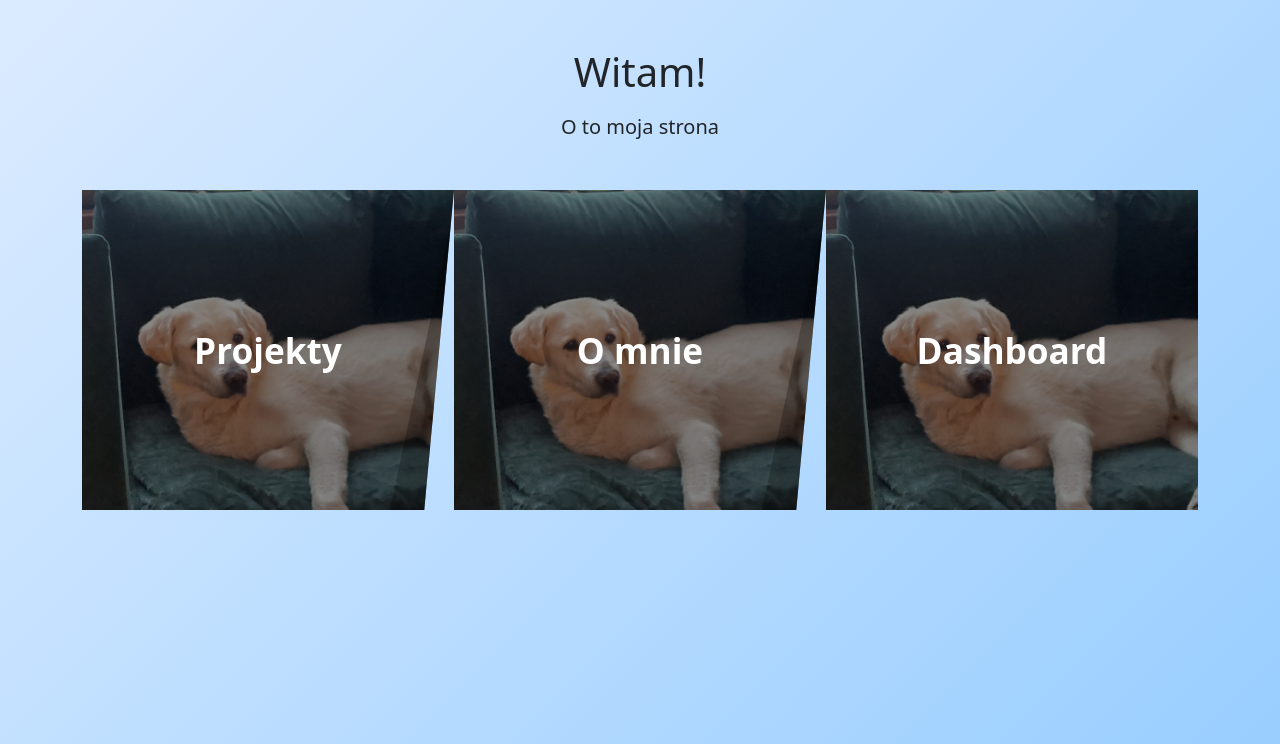
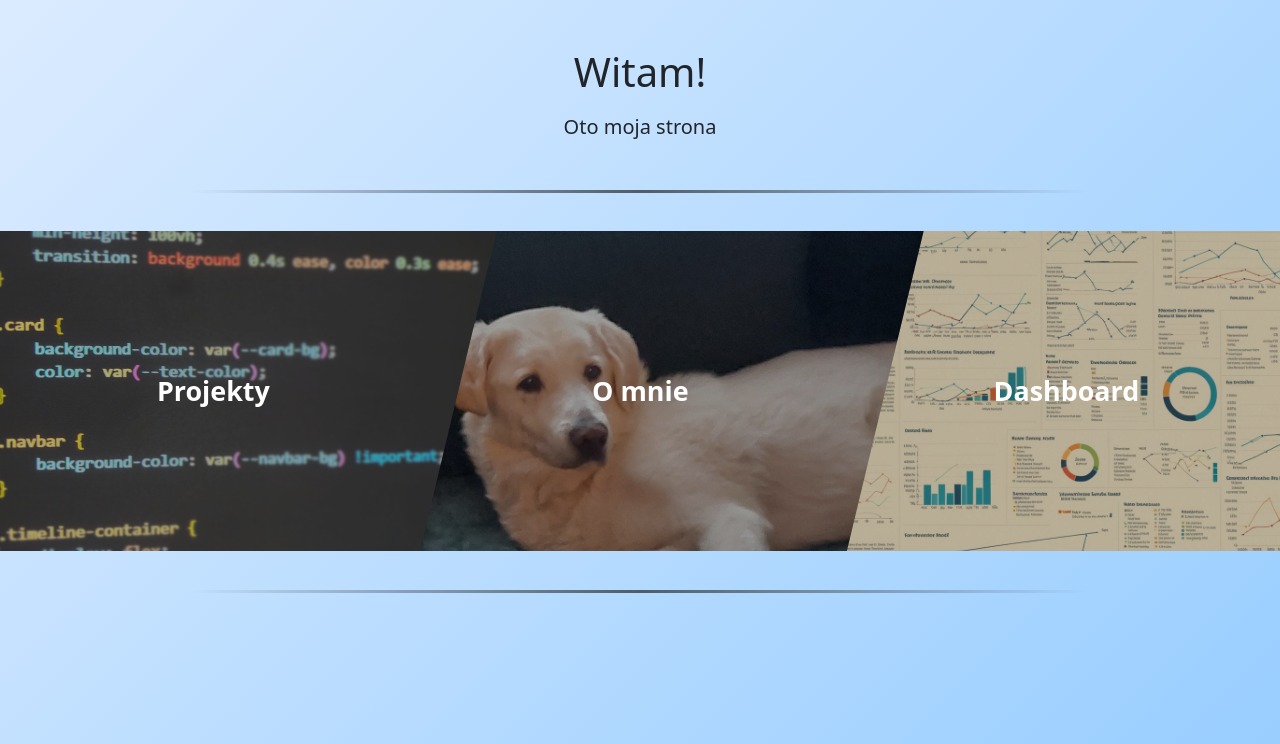
Before and after one commit to Grzegorz-T/Portfolio, a Django app: template core/templates/core/home.html in a window 1280 px wide. Shown: the part 56-800 px from the top of the page. Run offline with Django 5.2, Linux system fonts and the light colour scheme; the template is opened without the code that fills it, so the values that code supplies are empty.

Commit message:
Add images for home-menu and improve home page

```diff
--- a/core/static/core/styles.css
+++ b/core/static/core/styles.css
@@ -6,7 +6,7 @@
 }
 
 [data-theme="dark"] {
-    --bg-gradient: linear-gradient(135deg, #0f2027, #203a43, #2c5364);
+    --bg-gradient: linear-gradient(135deg, #202020, #232323, #2d2d2d);
     --text-color: #f1f1f1;
     --card-bg: #1e1e1e;
     --navbar-bg: #000000;
--- a/core/static/css/home.css
+++ b/core/static/css/home.css
@@ -20,7 +20,9 @@ html, body {
     align-items: center;
     text-decoration: none;
     color: white;
-    font-size: 2.2rem;
+    transform: scale(1.4);
+    z-index: 2;
+    font-size: 1.2rem;
     font-weight: 700;
     transition: flex 0.6s ease;
     overflow: hidden;
@@ -28,17 +30,31 @@ html, body {
 
 /* TŁA */
 .menu-item.projects {
-    background: url('../img/tom.jpg') center/cover no-repeat;
+    background: url('../img/code.jpg') center/cover no-repeat;
 }
 .menu-item.dashboard {
     background: url('../img/tom.jpg') center/cover no-repeat;
 }
 .menu-item.about {
-    background: url('../img/tom.jpg') center/cover no-repeat;
+    background: url('../img/charts.jpg') center/cover no-repeat;
 }
 
 .menu-item:not(:last-child) {
-    clip-path: polygon(0 0, 100% 0, 92% 100%, 0 100%);
+    clip-path: polygon(0 0, 100% 0, 82% 100%, 0 100%);
+}
+
+.menu-item:first-child {
+
+    z-index: 3;
+}
+
+/* kolejność warstw */
+.menu-item:nth-child(2) {
+    z-index: 2;
+}
+
+.menu-item:nth-child(3) {
+    z-index: 1;
 }
 
 /* CIEMNA WARSTWA */
@@ -46,7 +62,7 @@ html, body {
     content: "";
     position: absolute;
     inset: 0;
-    background: rgba(0,0,0,0.35);
+    background: rgba(0,0,0,0.25);
     z-index: 1;
 }
 
@@ -60,19 +76,6 @@ html, body {
 }
 
 
-/* Skośny separator */
-.menu-item:not(:last-child)::after {
-    content: "";
-    position: absolute;
-    top: 0;
-    right: -30px;
-    width: 60px;
-    height: 100%;
-    background: rgba(0,0,0,0.25);
-    transform: skewX(-12deg);
-    z-index: 2;
-    pointer-events: none;
-}
 
 /* HOVER – ROZSUWANIE */
 .home-menu:hover .menu-item {
@@ -80,9 +83,23 @@ html, body {
 }
 
 .home-menu .menu-item:hover {
-    flex: 1.6;
+    flex: 1.4;
 }
 
 .home-menu .menu-item:hover span {
-    transform: scale(1.4);
+    transform: scale(1.7);
 }
+
+
+.divider {
+    width: 100%;
+    height: 3px;
+    margin-top: 3%;
+    margin-bottom: 3%;
+    background: linear-gradient(
+        120deg,
+        transparent 15%,
+        #505d67 50%,
+        transparent 85%
+    );
+}
--- a/core/templates/core/base.html
+++ b/core/templates/core/base.html
@@ -40,9 +40,8 @@
     </nav>
 
     <!-- Główna treść -->
-    <div class="container my-5">
-        {% block content %}{% endblock %}
-    </div>
+
+    {% block content %}{% endblock %}
 
     <!-- Bootstrap JS + Popper -->
     <script src="https://cdn.jsdelivr.net/npm/bootstrap@5.3.3/dist/js/bootstrap.bundle.min.js"></script>
--- a/core/templates/core/dashboard.html
+++ b/core/templates/core/dashboard.html
@@ -1,6 +1,7 @@
 {% extends 'core/base.html' %}
 
 {% block content %}
+<div class="container my-5">
 <h2 class="mb-4">Statystyki projektów</h2>
 
 <div class="card shadow-sm p-4">
@@ -31,4 +32,5 @@ new Chart(document.getElementById('projectsChart'), {
     }
 });
 </script>
+</div>
 {% endblock %}
--- a/core/templates/core/home.html
+++ b/core/templates/core/home.html
@@ -10,11 +10,13 @@
 
     <h1 class="mb-3">Witam!</h1>
     <p class="lead">
-        O to moja strona
+        Oto moja strona
     </p>
 
 </div>
-
+<div class="divider">
+    <span></span>
+</div>
 <div class="home-menu">
     <a href="{% url 'projects' %}" class="menu-item projects">
         <span>Projekty</span>
@@ -24,9 +26,12 @@
         <span>O mnie</span>
     </a>
 
-    <a href="{% url 'projects' %}" class="menu-item about">
+    <a href="{% url 'dashboard' %}" class="menu-item about">
         <span>Dashboard</span>
     </a>
+
 </div>
-
+<div class="divider">
+    <span></span>
+</div>
 {% endblock %}
```
Also changed, not shown: core/static/img/charts.jpg (added), core/static/img/code.jpg (added).
